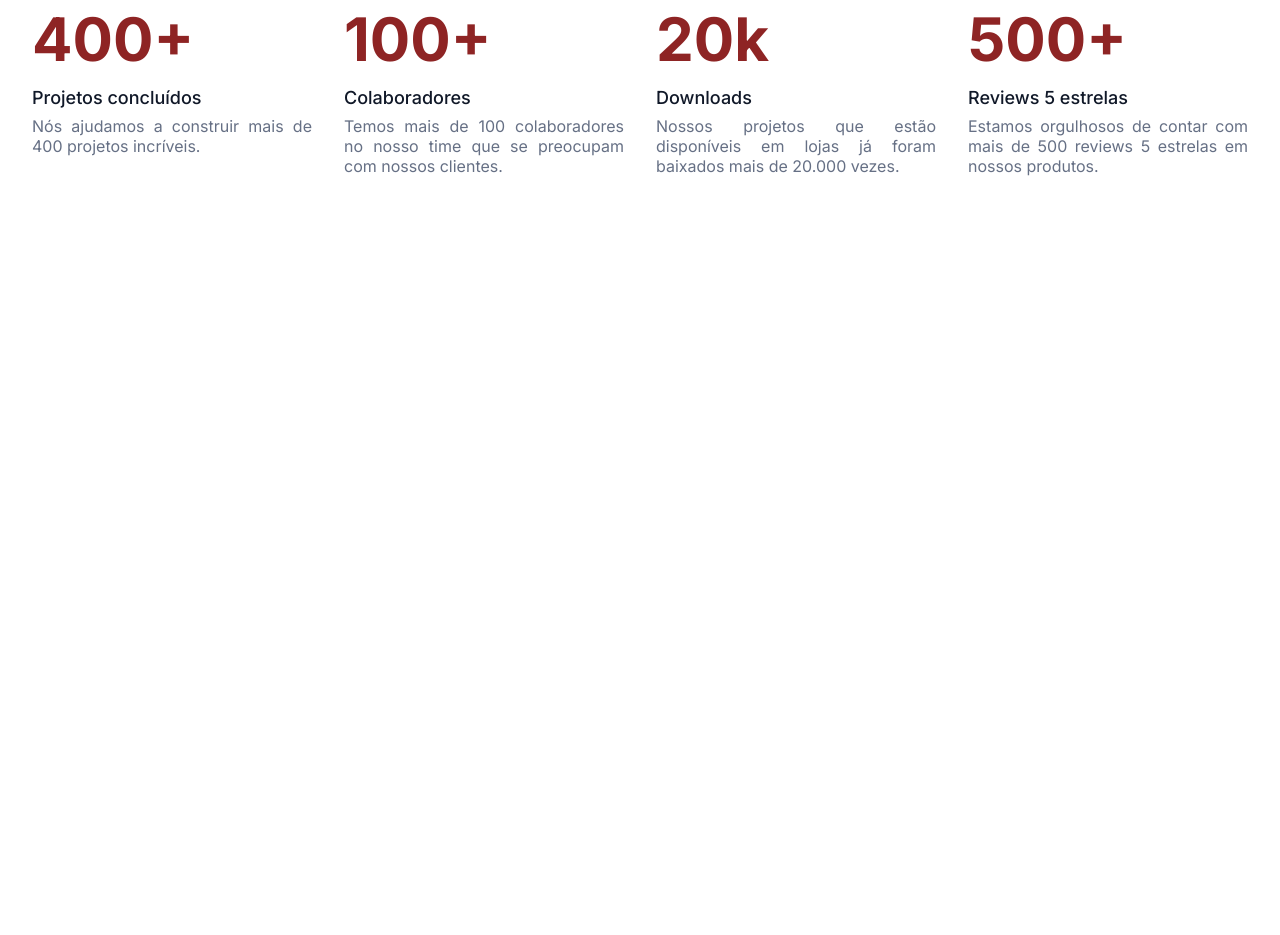
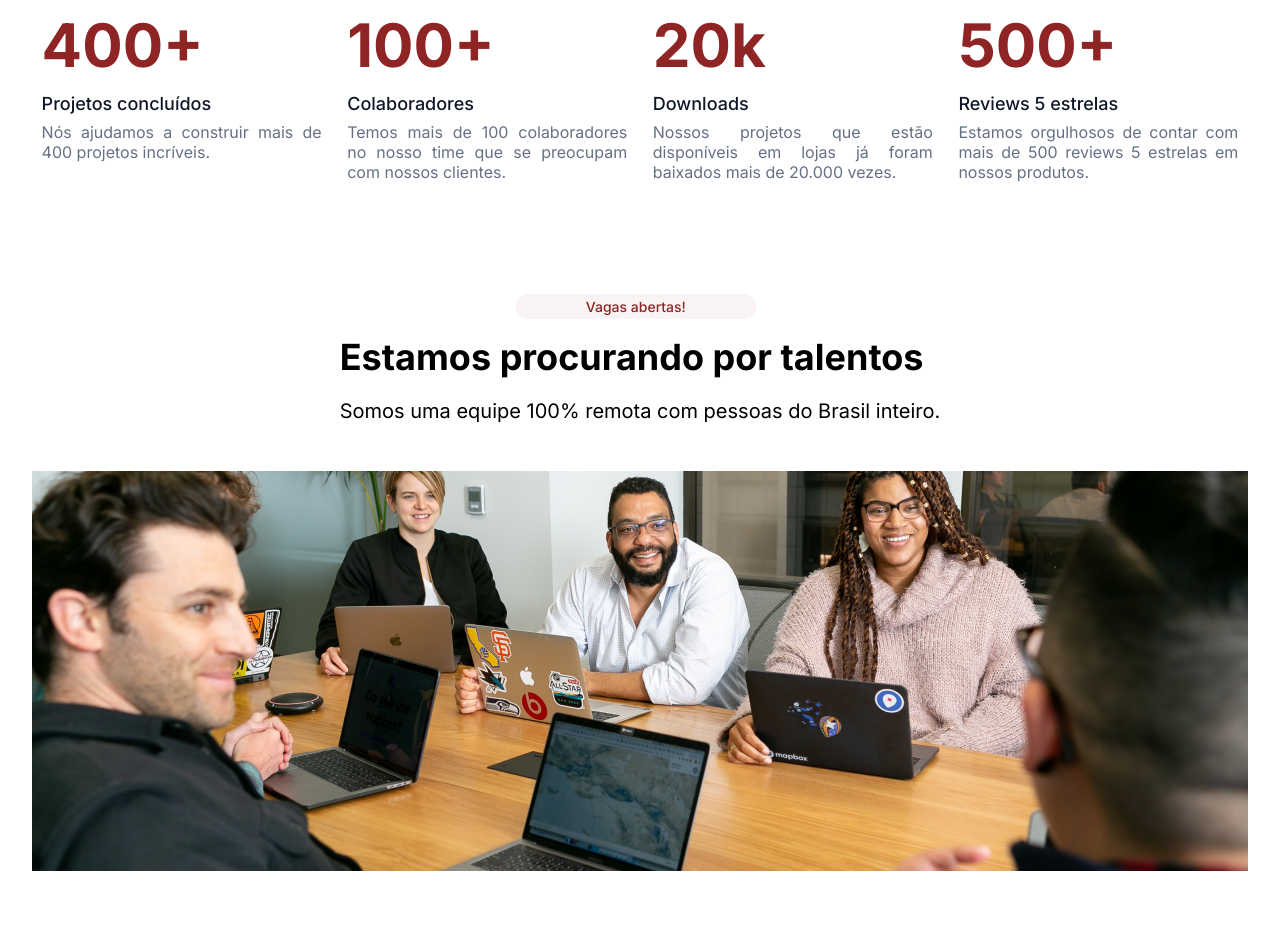
Before and after one commit to mbianchid/challenger, a plain HTML site: page 7daysHTML/index.html in a window 1280 px wide. Shown: the part 450-1385 px from the top of the page. Before the commit the page ends 800 px from the top, so only its background shows below. Drawn offline with Linux system fonts and the light colour scheme.

Commit message:
Challenge day 4 HTML

```diff
--- a/7daysHTML/index.html
+++ b/7daysHTML/index.html
@@ -23,12 +23,14 @@
             <button id="signUp">Cadastrar</button>
         </div>
     </nav>
+
     <header class="cabecalho">
         <span class="cabecalho-span">Sobre nós</span>
         <h1 class="cabecalho-titulo">Por que somos diferentes?</h1>
         <p class="cabecalho-texto">Nós focamos nos detalhes de tudo que fazemos. Tudo para ajudar as empresas de todo o
             mundo a se concentrarem naquilo que é realmente importante para elas.</p>
     </header>
+
     <section class="metricas-container">
         <div class="metricas-container-main">
             <p class="metricas-container-numero">400+</p>
@@ -51,6 +53,16 @@
             <p class="metricas-container-paragrafo">Estamos orgulhosos de contar com mais de 500 reviews 5 estrelas em nossos produtos.</p>
         </div>
     </section>
+
+    <section class="banner-vagas-container">
+        <div>
+            <span class="banner-vagas-container-span">Vagas abertas!</span>
+            <h4 class="banner-vagas-container-titulo">Estamos procurando por talentos</h4>
+            <p class="banner-vagas-container-paragrafo">Somos uma equipe 100% remota com pessoas do Brasil inteiro.</p>
+        </div>
+        <img class="banner-vagas-image" src="assets/suffix.png" alt="Imagem de pessoas em uma sala de reunião">
+    </section>
+
 </body>
 
 </html>
--- a/7daysHTML/styles/style.css
+++ b/7daysHTML/styles/style.css
@@ -6,6 +6,7 @@
     --main_letter: #667085;
     --second_letter:#3A404E;
     --title_letter: #101828;
+    --cor-tipo-dois: #8e24240d;
 
     --main_font: 'Inter', sans-serif;
 }
@@ -51,13 +52,18 @@ button#signUp {
     color: var(--backgroud_color);
 }
 
+#signUp:hover {
+    background-color: var(--cor-tipo-dois);
+    color: var(--color_button)
+}
+
 .cabecalho {
     margin: 6rem 0 6rem 0;
 }
 
 .cabecalho-span {
-    /* margin-top: 4rem; */
     font-weight: 600;
+    font-size: 22px;
     display: flex;
     justify-content: center;
     color: var(--color_button);
@@ -81,12 +87,11 @@ button#signUp {
 }
 
 .metricas-container{
-    width: 100%;
     height: auto;
     margin: 0rem 0 6rem 0;
     display: flex;
     flex-direction: row;
-    justify-content: space-around;
+    justify-content: space-evenly;
     text-align: justify;
     padding: 1rem;
 }
@@ -111,3 +116,40 @@ button#signUp {
     width: 280px;
     color: var(--main_letter);
 }
+
+.banner-vagas-container{
+    padding: 5%, 15%;
+    display: flex;
+    align-items: center;
+    flex-direction: column;
+}
+
+.banner-vagas-container-span {
+    display: flex;
+    padding: 4px 12px;
+    width: 40%;
+    justify-content: center;
+    align-items: center;
+    background-color: var(--cor-tipo-dois);
+    color: var(--color_button);
+    font-weight: 500;
+    font-size: 14px;
+    margin: 0 0 1rem 11rem;
+    border-radius: 16px;
+}
+
+.banner-vagas-container-titulo {
+    font-size: 36px;
+    font-weight: 600;
+    margin-bottom: 1.3rem;
+}
+
+.banner-vagas-container-paragrafo {
+    font-size: 20px;
+    font-weight: 400;
+    margin-bottom: 3rem;
+}
+
+.banner-vagas-image {
+    margin-bottom: 4rem;
+}
```
Also changed, not shown: 7daysHTML/assets/suffix.png (added), README.md.
